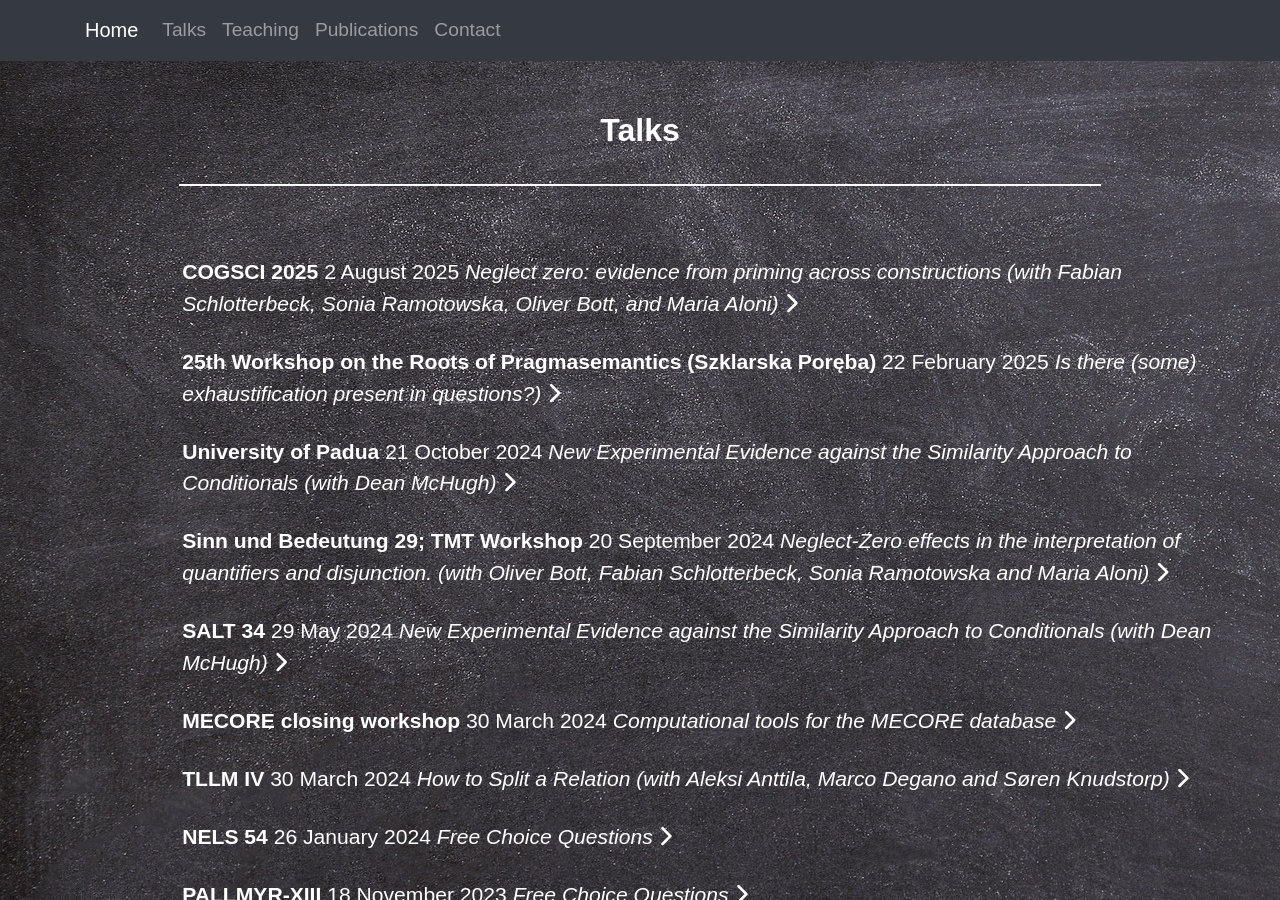
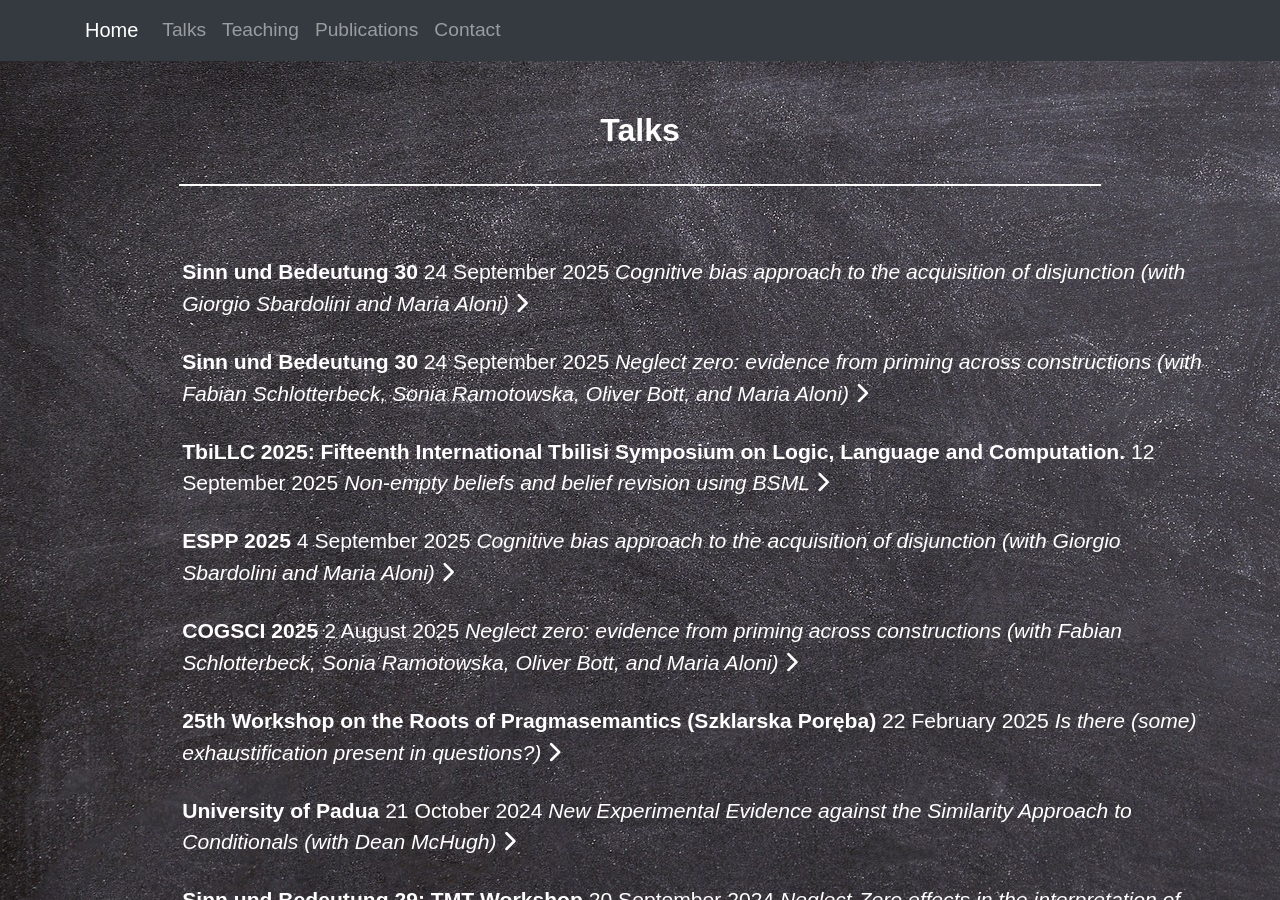
Before and after one commit to TJKlochowicz/Personal-website, a Jekyll site: the page built from _pages/index.html, in a window 1280 px wide and 900 px high, scrolled down 641 px. Built offline with Jekyll 4.4.1, drawn with Linux system fonts in a browser that asks for light colours; nearby versions of some CDN libraries; some web fonts are replaced; some of the changed lines change nothing that is shown.

Commit message:
updt talks

```diff
--- a/_data/talks.yml
+++ b/_data/talks.yml
@@ -120,3 +120,40 @@
   # slides: assets\slides\sub_28_Neglect_Zero_Effects.pdf
   description: >
       Recent studies use semantic structural priming to show that various cases of linguistic strengthening happen through a common mechanism: generation of implicatures through alternative-based (scalar) reasoning. In this paper, we used priming to investigate another group of cases, where strengthening is postulated to follow from the tendency to systematically neglect structures that verify a sentence by virtue of an empty configuration (neglect-zero): empty-set quantifiers ('at most/fewer than') and disjunction under a universal quantifier. We report data indicating semantic priming between these two structures, but not between them and scalar 'some'. We propose that 1. there is a common mechanism in use for strengthening constructions postulated to follow from the neglect-zero tendency, and that 2. this mechanism is different from the one involved in alternative-based reasoning.
+
+- venue: "ESPP 2025"
+  date: 2025-09-04
+  title: "Cognitive bias approach to the acquisition of disjunction (with Giorgio Sbardolini and Maria Aloni)"
+  url: https://espp2025.ifispan.edu.pl/programme/talks/sess-2790c8.cognitive-bias-approach-to-the-acquisition-of-disj
+  abstract: https://www.dropbox.com/scl/fi/o3izol0pxxitiys6qno8b/Klochowicz-Sbardolini-Aloni.pdf?rlkey=gh6a2zmibqdkcgah5snwofjjl&e=1&st=7k9d1jes&dl=0
+  slides: assets\slides\Disjunction_acquisition_ESPP.pdf
+  description: >
+      Adults usually interpret disjunction exclusively. Preschool children instead sometimes interpret disjunctions as conjunctions. Conjunctive readings persist under other operators, such as modalities and quantifiers. We propose to explain this behaviour by two independently motivated cognitive biases: 1. Neglect-zero (Aloni 2022) 2. No-split (Sbardolini 2025). We argue that children have more issues suspending the biases than adults. We claim that the conjunctive readings are independent of the ability to engage with alternative-based structures and hence do not constitute evidence against Chierchia’s claim that the ability to exhaustify is acquired late. Our theory predicts conjunctive interpretations to be simpler and to occur earlier than inclusive ones. This prediction is orthogonal to the exhaustifcation-based theories, which are committed to the claims that children compute recursive exhaustification and have access to the inclusive reading (parse) prior to the conjunctive one.
+
+- venue: "TbiLLC 2025: Fifteenth International Tbilisi Symposium on Logic, Language and Computation."
+  date: 2025-09-12
+  title: "Non-empty beliefs and belief revision using BSML"
+  url: https://events.illc.uva.nl/Tbilisi/Tbilisi2025/Programme/Programme-Grid/
+  # abstract: https://escholarship.org/uc/item/36w6x7z9
+  slides: assets\slides\Klochowicz_Belief_revision_in_BSML.pdf
+  description: >
+      I propose a formal framework for belief revision using team semantics wich postulates that in belief ascriptions we systematicall neglect beliefs that are supported by an empty withess-set of possible worlds in our information state. I show that this framework can account for most inferences that hyperintensional frameworks are designed to explain and some additional inferences like possibility implicatuons of disjunctive beliefs, which topic- or aboutness-based may have troubles accounting for.
+
+
+- venue: "Sinn und Bedeutung 30"
+  date: 2025-09-24
+  title: "Neglect zero: evidence from priming across constructions (with Fabian Schlotterbeck, Sonia Ramotowska, Oliver Bott, and Maria Aloni)"
+  # url: https://escholarship.org/uc/item/36w6x7z9
+  # abstract: https://escholarship.org/uc/item/36w6x7z9
+  # slides: assets\slides\sub_28_Neglect_Zero_Effects.pdf
+  description: >
+      Recent studies use semantic structural priming to show that various cases of linguistic strengthening happen through a common mechanism: generation of implicatures through alternative-based (scalar) reasoning. In this paper, we used priming to investigate another group of cases, where strengthening is postulated to follow from the tendency to systematically neglect structures that verify a sentence by virtue of an empty configuration (neglect-zero): empty-set quantifiers ('at most/fewer than') and disjunction under a universal quantifier. We report data indicating semantic priming between these two structures, but not between them and scalar 'some'. We propose that 1. there is a common mechanism in use for strengthening constructions postulated to follow from the neglect-zero tendency, and that 2. this mechanism is different from the one involved in alternative-based reasoning.
+
+- venue: "Sinn und Bedeutung 30"
+  date: 2025-09-24
+  title: "Cognitive bias approach to the acquisition of disjunction (with Giorgio Sbardolini and Maria Aloni)"
+  # url: https://escholarship.org/uc/item/36w6x7z9
+  # abstract: https://escholarship.org/uc/item/36w6x7z9
+  # slides: assets\slides\sub_28_Neglect_Zero_Effects.pdf
+  description: >
+    Adults usually interpret disjunction exclusively. Preschool children instead sometimes interpret disjunctions as conjunctions. Conjunctive readings persist under other operators, such as modalities and quantifiers. We propose to explain this behaviour by two independently motivated cognitive biases: 1. Neglect-zero (Aloni 2022) 2. No-split (Sbardolini 2025). We argue that children have more issues suspending the biases than adults. We claim that the conjunctive readings are independent of the ability to engage with alternative-based structures and hence do not constitute evidence against Chierchia’s claim that the ability to exhaustify is acquired late. Our theory predicts conjunctive interpretations to be simpler and to occur earlier than inclusive ones. This prediction is orthogonal to the exhaustifcation-based theories, which are committed to the claims that children compute recursive exhaustification and have access to the inclusive reading (parse) prior to the conjunctive one.
```
Also changed, not shown: 2 other files.
